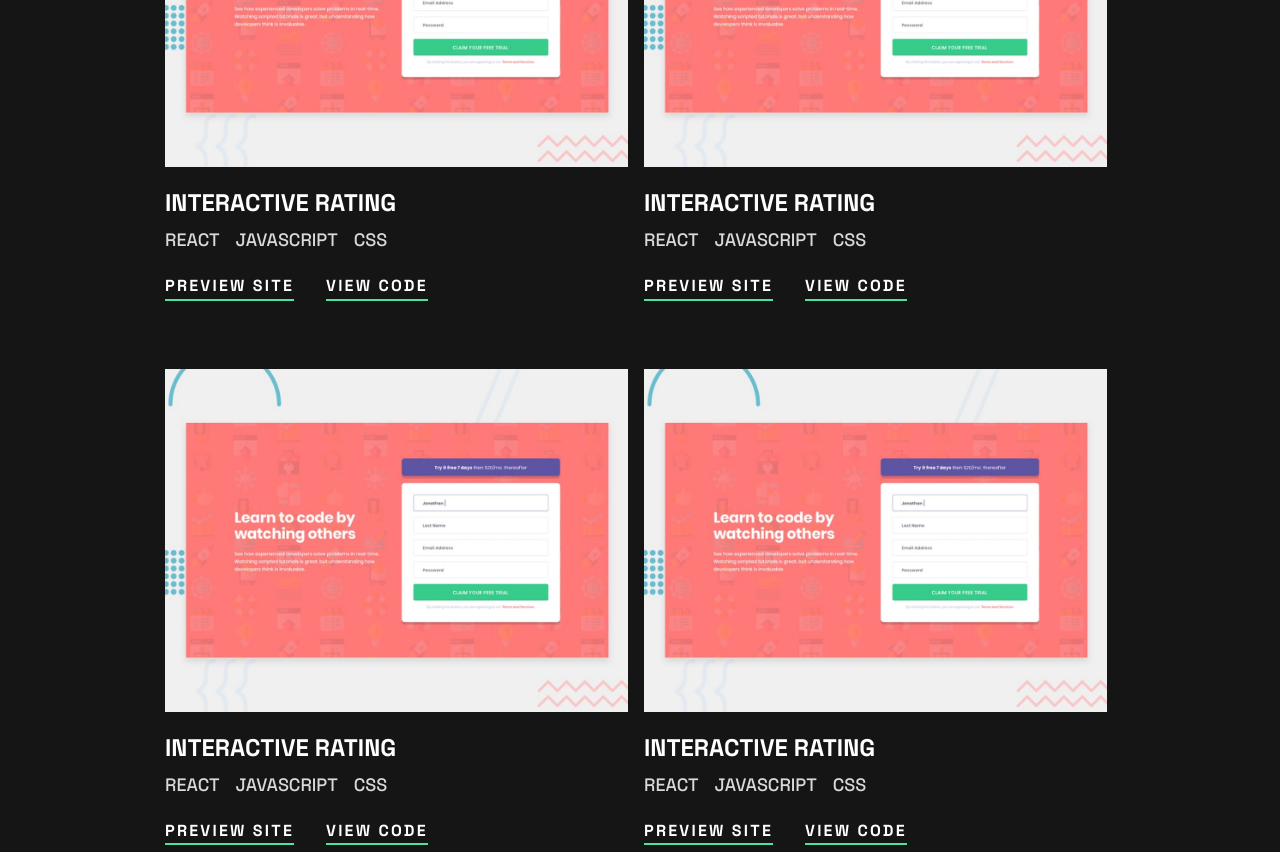
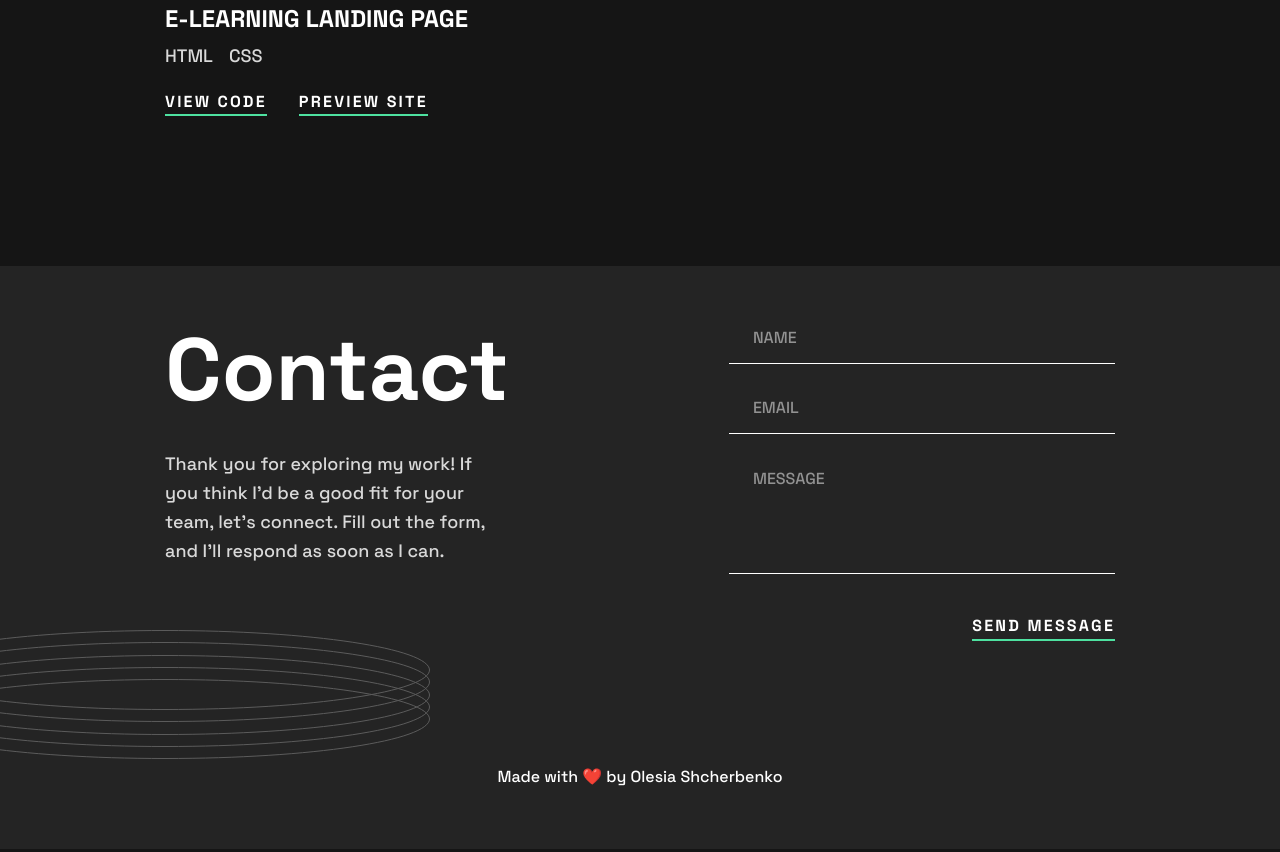
Before and after one commit to OlesiaShcherbenko/my-portfolio, a website built with Vite: page src/index.html in a window 1280 px wide. Shown: the part 1448-2300 px from the top of the page. Built offline with nearby package versions, Linux system fonts and the light colour scheme.

Commit message:
feat: add media queries for tablet and desktop

```diff
--- a/src/css/base.css
+++ b/src/css/base.css
@@ -5,6 +5,8 @@
   line-height: 1.5;
   font-weight: 500;
   font-style: normal;
+  color: var(--c-white);
+  background-color: var(--c-black);
 
   --fs-16: 1rem;
   --fs-18: 1.125rem;
@@ -24,19 +26,4 @@
   --c-green: #4ee1a0;
   --c-black: #151515;
   --c-reb: #ff6f5b;
-
-  color: var(--c-white);
-  background-color: var(--c-black);
 }
-
-/* Styles for Mobile devices */
-body {
-  display: flex;
-  flex-direction: column;
-  gap: 100px;
-}
-
-/* Styles for Desktop devices */
-body {
-  gap: 150px;
-}
--- a/src/css/footer.css
+++ b/src/css/footer.css
@@ -1,19 +1,23 @@
 /* #region Styles for Mobile devices */
-.footer {
+.foo {
+  position: relative;
   background-color: var(--c-dark-grey);
   padding: 60px 0;
 }
 
 .contact-container {
-  margin-bottom: 124px;
+  display: flex;
+  flex-direction: column;
+  align-items: center;
+  margin-bottom: 84px;
 }
 
-.footer .headline {
+.foo .headline {
   text-align: center;
   margin-bottom: 20px;
 }
 
-.footer .description {
+.foo .description {
   text-align: center;
   margin-bottom: 50px;
 }
@@ -22,20 +26,19 @@
   display: flex;
   flex-direction: column;
   gap: 32px;
-  width: 343px;
+  width: 100%;
+  max-width: 343px;
 }
 
 input,
 textarea {
+  box-sizing: border-box;
   width: 100%;
   padding: 0px 0px 17px 24px;
   border: none;
   border-bottom: 1px solid var(--c-white);
   background: transparent;
   outline: transparent;
-}
-
-textarea {
   resize: none;
 }
 
@@ -51,6 +54,7 @@ textarea {
 
 .btn {
   display: block;
+  align-self: flex-end;
   font-family: "Space Grotesk";
   font-size: 16px;
   font-style: normal;
@@ -65,4 +69,61 @@ textarea {
   padding: 0;
 }
 
+.foo-rings {
+  position: absolute;
+  left: -200px;
+  bottom: 110px;
+}
+
+.made-with-love {
+  text-align: center;
+}
+
 /* #endregion */
+
+/* #region Styles for Tablet devices */
+@media only screen and (min-width: 768px) {
+  .contact-container {
+    margin-bottom: 124px;
+  }
+
+  .contact-form {
+    max-width: 445px;
+  }
+
+  .foo-rings {
+    left: -330px;
+    bottom: 90px;
+  }
+}
+/* #endregion */
+
+/* #region Styles for Desktop devices */
+@media only screen and (min-width: 1200px) {
+  .contact-container {
+    display: flex;
+    flex-direction: row;
+    align-items: flex-start;
+  }
+
+  .text-wrapper {
+    max-width: 445px;
+    margin-right: 220px;
+  }
+
+  .foo .headline {
+    text-align: left;
+    margin-bottom: 36px;
+  }
+
+  .foo .description {
+    text-align: left;
+    margin-bottom: 0;
+  }
+
+  .foo-rings {
+    left: -100px;
+    bottom: 90px;
+  }
+}
+/* #endregion */
--- a/src/css/hero.css
+++ b/src/css/hero.css
@@ -1,6 +1,7 @@
+/* #region Styles for Mobile devices */
 .rings {
   position: absolute;
-  left: -230px;
+  left: -200px;
   top: 140px;
 }
 
@@ -34,7 +35,9 @@
 .contact:hover {
   color: var(--c-green);
 }
+/* #endregion */
 
+/* #region Styles for Tablet devices */
 @media only screen and (min-width: 768px) {
   .rings {
     left: -330px;
@@ -58,7 +61,9 @@
     margin-bottom: 32px;
   }
 }
+/* #endregion */
 
+/* #region Styles for Desktop devices */
 @media only screen and (min-width: 1200px) {
   .rings {
     left: -100px;
@@ -79,3 +84,4 @@
     margin-bottom: 64px;
   }
 }
+/* #endregion */
--- a/src/css/projects.css
+++ b/src/css/projects.css
@@ -1,4 +1,9 @@
 /* #region Styles for Mobile devices */
+.projects {
+  margin-top: 100px;
+  margin-bottom: 100px;
+}
+
 .projects .headline {
   text-align: center;
   margin-bottom: 40px;
@@ -78,6 +83,11 @@
 
 /* #region Styles for Desktop devices */
 @media only screen and (min-width: 1200px) {
+  .projects {
+    margin-top: 150px;
+    margin-bottom: 150px;
+  }
+
   .projects .headline {
     margin-bottom: 80px;
   }
--- a/src/partials/footer.html
+++ b/src/partials/footer.html
@@ -1,7 +1,7 @@
-<footer class="footer">
+<footer class="foo">
   <div class="container">
     <div class="contact-container">
-      <div>
+      <div class="text-wrapper">
         <h2 class="headline">Contact</h2>
         <p class="description">
           Thank you for exploring my work! If you think I’d be a good fit for
@@ -40,33 +40,7 @@
         <button class="btn" type="submit">Send Message</button>
       </form>
     </div>
-    <nav class="nav">
-      <a class="nav-logo" href="./index.html" aria-label="Site logo"
-        >olesiashcherbenko</a
-      >
-      <ul class="nav-list">
-        <li class="nav-item">
-          <a
-            class="nav-link"
-            href="https://github.com/OlesiaShcherbenko"
-            target="_blank"
-            ><svg class="icon" width="24" height="24">
-              <use href="/img/icons.svg#icon-github"></use>
-            </svg>
-          </a>
-        </li>
-        <li class="nav-item">
-          <a
-            class="nav-link"
-            href="https://www.linkedin.com/in/olesia-shcherbenko-822488212/"
-            target="_blank"
-          >
-            <svg class="icon">
-              <use href="/img/icons.svg#icon-linkedin"></use>
-            </svg>
-          </a>
-        </li>
-      </ul>
-    </nav>
+    <p class="made-with-love">Made with ❤️ by Olesia Shcherbenko</p>
+    <img class="foo-rings" src="/img/pattern-rings.svg" />
   </div>
 </footer>
--- a/src/partials/projects.html
+++ b/src/partials/projects.html
@@ -3,86 +3,26 @@
     <h2 class="headline">Projects</h2>
     <ul class="projects-list">
       <li class="projects-item">
-        <img class="image" src="/img/thumbnail-project-2-large.png" alt="" />
-        <h3 class="headline-sm">Interactive rating</h3>
+        <img
+          class="image"
+          src="/img/thumbnail-english-exellence.jpg"
+          alt="Screenshot of a team-based web project designed for an English school, showcasing an interactive and user-friendly interface with educational content and learning tools."
+        />
+        <h3 class="headline-sm">E-Learning Landing page</h3>
         <div class="tags">
-          <span class="tag">React</span>
-          <span class="tag">JavaScript</span>
+          <span class="tag">HTML</span>
           <span class="tag">CSS</span>
         </div>
         <div class="links">
           <a
-            href="https://interactive-rating-component-pi-ashy.vercel.app/"
-            target="_blank"
-            >Preview Site</a
-          >
-          <a
-            href="https://github.com/OlesiaShcherbenko/interactive-rating-component"
+            href="https://github.com/yuriiavr/project-CSS-Ninjas"
             target="_blank"
             >View Code</a
           >
-        </div>
-      </li>
-      <li class="projects-item">
-        <img class="image" src="/img/thumbnail-project-2-large.png" alt="" />
-        <h3 class="headline-sm">Interactive rating</h3>
-        <div class="tags">
-          <span class="tag">React</span>
-          <span class="tag">JavaScript</span>
-          <span class="tag">CSS</span>
-        </div>
-        <div class="links">
           <a
-            href="https://interactive-rating-component-pi-ashy.vercel.app/"
+            href="https://yuriiavr.github.io/project-CSS-Ninjas/"
             target="_blank"
             >Preview Site</a
-          >
-          <a
-            href="https://github.com/OlesiaShcherbenko/interactive-rating-component"
-            target="_blank"
-            >View Code</a
-          >
-        </div>
-      </li>
-      <li class="projects-item">
-        <img class="image" src="/img/thumbnail-project-2-large.png" alt="" />
-        <h3 class="headline-sm">Interactive rating</h3>
-        <div class="tags">
-          <span class="tag">React</span>
-          <span class="tag">JavaScript</span>
-          <span class="tag">CSS</span>
-        </div>
-        <div class="links">
-          <a
-            href="https://interactive-rating-component-pi-ashy.vercel.app/"
-            target="_blank"
-            >Preview Site</a
-          >
-          <a
-            href="https://github.com/OlesiaShcherbenko/interactive-rating-component"
-            target="_blank"
-            >View Code</a
-          >
-        </div>
-      </li>
-      <li class="projects-item">
-        <img class="image" src="/img/thumbnail-project-2-large.png" alt="" />
-        <h3 class="headline-sm">Interactive rating</h3>
-        <div class="tags">
-          <span class="tag">React</span>
-          <span class="tag">JavaScript</span>
-          <span class="tag">CSS</span>
-        </div>
-        <div class="links">
-          <a
-            href="https://interactive-rating-component-pi-ashy.vercel.app/"
-            target="_blank"
-            >Preview Site</a
-          >
-          <a
-            href="https://github.com/OlesiaShcherbenko/interactive-rating-component"
-            target="_blank"
-            >View Code</a
           >
         </div>
       </li>
```
Also changed, not shown: src/img/thumbnail-english-exellence.jpg (added), src/img/thumbnail-project-2-large.png (deleted), src/img/thumbnail-project-2-small.png (deleted).
